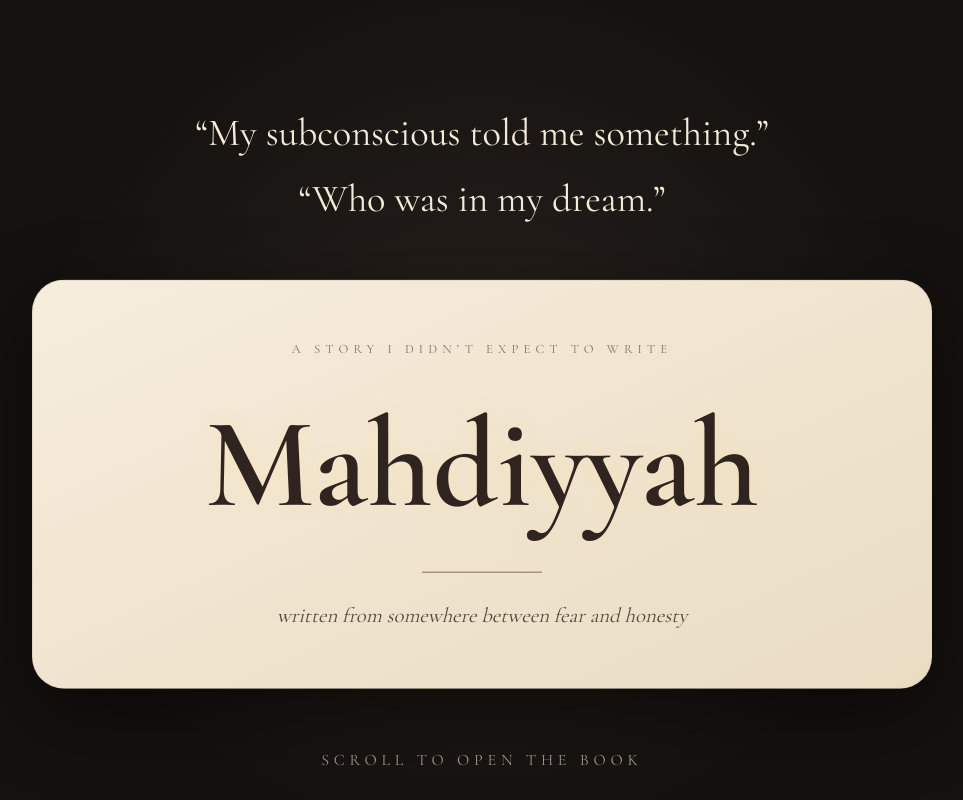
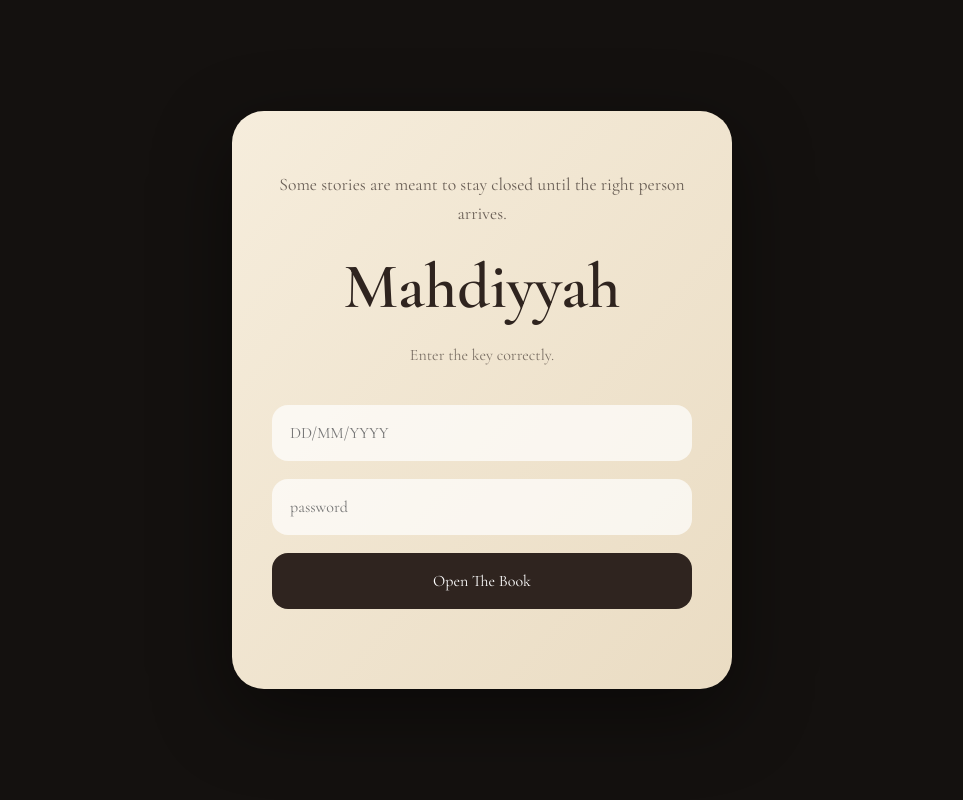
Before and after one commit to tawfeeq7860/mahdiyyah-book, a plain HTML site: page index.html in a window 1280 px wide. Shown: the top 800 px of the page, without its empty margins (158-1121 px from the left). Drawn offline with nearby package versions, Linux system fonts and the light colour scheme.

Commit message:
Update index.html

```diff
--- a/index.html
+++ b/index.html
@@ -3,6 +3,7 @@
 <head>
   <meta charset="UTF-8" />
   <meta name="viewport" content="width=device-width, initial-scale=1.0" />
+
   <title>Mahdiyyah</title>
 
   <link rel="preconnect" href="https://fonts.googleapis.com">
@@ -11,6 +12,7 @@
   <link href="https://fonts.googleapis.com/css2?family=Cormorant+Garamond:wght@300;400;500;600&display=swap" rel="stylesheet">
 
   <style>
+
     * {
       margin: 0;
       padding: 0;
@@ -33,6 +35,87 @@
       padding: 80px 20px;
       position: relative;
     }
+
+    /* LOCK SCREEN */
+
+    #lockScreen {
+      position: fixed;
+      inset: 0;
+      background: #14110f;
+      display: flex;
+      justify-content: center;
+      align-items: center;
+      z-index: 9999;
+      transition: opacity 1.2s ease;
+    }
+
+    .lock-box {
+      width: 90%;
+      max-width: 500px;
+      text-align: center;
+      background: linear-gradient(to bottom right, #f6eddc, #eadcc3);
+      color: #2f241f;
+      padding: 60px 40px;
+      border-radius: 32px;
+      box-shadow: 0 25px 80px rgba(0,0,0,0.45);
+    }
+
+    .lock-small {
+      font-size: 1.1rem;
+      opacity: 0.7;
+      margin-bottom: 20px;
+      line-height: 1.6;
+    }
+
+    .lock-title {
+      font-size: 4rem;
+      margin-bottom: 20px;
+    }
+
+    .lock-subtitle {
+      opacity: 0.6;
+      margin-bottom: 40px;
+    }
+
+    .lock-box input {
+      width: 100%;
+      padding: 18px;
+      margin-bottom: 18px;
+      border: none;
+      border-radius: 16px;
+      background: rgba(255,255,255,0.7);
+      font-size: 1rem;
+      outline: none;
+    }
+
+    .lock-box button {
+      width: 100%;
+      padding: 18px;
+      border: none;
+      border-radius: 16px;
+      background: #2f241f;
+      color: white;
+      cursor: pointer;
+      font-size: 1rem;
+      transition: 0.4s;
+    }
+
+    .lock-box button:hover {
+      opacity: 0.9;
+      transform: translateY(-2px);
+    }
+
+    #errorMessage {
+      margin-top: 20px;
+      color: #7a2e2e;
+      opacity: 0.8;
+    }
+
+    #mainSite {
+      display: none;
+    }
+
+    /* HERO */
 
     .hero {
       flex-direction: column;
@@ -114,6 +197,8 @@
       animation: pulse 2s infinite;
     }
 
+    /* CHAPTERS */
+
     .chapter-card {
       width: 100%;
       max-width: 1200px;
@@ -166,6 +251,8 @@
       opacity: 0.9;
     }
 
+    /* TAGS */
+
     .tags {
       margin-top: 30px;
       display: flex;
@@ -185,6 +272,8 @@
       color: white;
     }
 
+    /* QUOTES */
+
     .quote-boxes {
       display: grid;
       gap: 16px;
@@ -203,6 +292,8 @@
       transform: translateX(10px);
     }
 
+    /* BUBBLES */
+
     .message-bubbles {
       display: flex;
       flex-wrap: wrap;
@@ -217,6 +308,8 @@
       padding: 14px 22px;
       box-shadow: 0 5px 20px rgba(0,0,0,0.08);
     }
+
+    /* FINAL */
 
     .final-section {
       text-align: center;
@@ -260,7 +353,10 @@
       text-transform: uppercase;
     }
 
+    /* MOBILE */
+
     @media(max-width: 900px) {
+
       .chapter-content {
         grid-template-columns: 1fr;
       }
@@ -269,7 +365,10 @@
       .chapter-card {
         padding: 40px 30px;
       }
+
     }
+
+    /* ANIMATIONS */
 
     @keyframes fadeIn {
       from {
@@ -310,105 +409,211 @@
         opacity: 0.3;
       }
     }
+
   </style>
 </head>
 
 <body>
 
+  <!-- LOCK SCREEN -->
+
+  <div id="lockScreen">
+
+    <div class="lock-box">
+
+      <p class="lock-small">
+        Some stories are meant to stay closed
+        until the right person arrives.
+      </p>
+
+      <h1 class="lock-title">
+        Mahdiyyah
+      </h1>
+
+      <p class="lock-subtitle">
+        Enter the key correctly.
+      </p>
+
+      <input
+        type="text"
+        id="dateInput"
+        placeholder="DD/MM/YYYY"
+      />
+
+      <input
+        type="password"
+        id="passwordInput"
+        placeholder="password"
+      />
+
+      <button onclick="unlockBook()">
+        Open The Book
+      </button>
+
+      <p id="errorMessage"></p>
+
+    </div>
+
+  </div>
+
+  <!-- MAIN SITE -->
+
+  <div id="mainSite">
+
+    <!-- HERO -->
+
     <section class="hero">
-    <p class="intro-line">“My subconscious told me something.”</p>
 
-    <p class="intro-line secondary">“Who was in my dream.”</p>
+      <p class="intro-line">
+        “My subconscious told me something.”
+      </p>
+
+      <p class="intro-line secondary">
+        “Who was in my dream.”
+      </p>
 
       <div class="book">
-      <p class="book-subtitle">A Story I Didn’t Expect To Write</p>
 
-      <h1 class="book-title">Mahdiyyah</h1>
+        <p class="book-subtitle">
+          A Story I Didn’t Expect To Write
+        </p>
+
+        <h1 class="book-title">
+          Mahdiyyah
+        </h1>
 
         <div class="divider"></div>
 
         <p class="book-description">
           written from somewhere between fear and honesty
         </p>
+
       </div>
 
-    <p class="scroll-text">scroll to open the book</p>
+      <p class="scroll-text">
+        scroll to open the book
+      </p>
+
     </section>
 
+    <!-- CHAPTER 1 -->
+
     <section>
+
       <div class="chapter-card">
+
         <div class="chapter-glow"></div>
 
         <div class="chapter-content">
+
           <div>
-          <p class="chapter-label">Chapter I — The Beginning</p>
+
+            <p class="chapter-label">
+              Chapter I — The Beginning
+            </p>
 
             <h2 class="chapter-quote">
               I think something in me noticed you before I did.
             </h2>
+
           </div>
 
           <div>
+
             <p class="chapter-text">
               We met only last Saturday, yet somehow my mind keeps returning to you.
               It confuses me a little… how someone I barely know could already feel
               important.
             </p>
+
           </div>
+
         </div>
+
       </div>
+
     </section>
 
+    <!-- CHAPTER 2 -->
+
     <section>
+
       <div class="chapter-card">
+
         <div class="chapter-glow"></div>
 
         <div class="chapter-content">
+
           <div>
-          <p class="chapter-label">Chapter II — The Quiet Things</p>
+
+            <p class="chapter-label">
+              Chapter II — The Quiet Things
+            </p>
 
             <h2 class="chapter-quote">
               You never needed to be loud for me to notice you.
             </h2>
+
           </div>
 
           <div>
+
             <p class="chapter-text">
-            You express yourself in the smallest ways. Quietly. Softly.
-            The kind of things most people miss. But I noticed them.
+              You express yourself in the smallest ways.
+              Quietly. Softly.
+              The kind of things most people miss.
+              But I noticed them.
             </p>
 
             <div class="tags">
+
               <div class="tag">gentle</div>
               <div class="tag">thoughtful</div>
               <div class="tag">calming</div>
               <div class="tag">safe</div>
+
             </div>
+
           </div>
+
         </div>
+
       </div>
+
     </section>
 
+    <!-- CHAPTER 3 -->
+
     <section>
+
       <div class="chapter-card">
+
         <div class="chapter-glow"></div>
 
         <div class="chapter-content">
+
           <div>
-          <p class="chapter-label">Chapter III — Her Escape</p>
+
+            <p class="chapter-label">
+              Chapter III — Her Escape
+            </p>
 
             <h2 class="chapter-quote">
               Maybe this website is just me trying to meet you in your world.
             </h2>
+
           </div>
 
           <div>
+
             <p class="chapter-text">
-            You love books because they let you disappear from everything else
-            for a while. And honestly… I think that’s beautiful.
+              You love books because they let you disappear
+              from everything else for a while.
+              And honestly… I think that’s beautiful.
             </p>
 
             <div class="quote-boxes">
+
               <div class="quote-box">
                 “Maybe that’s why I wanted to write this like a book.”
               </div>
@@ -420,65 +625,106 @@
               <div class="quote-box">
                 “And somehow… you became one of mine.”
               </div>
+
             </div>
+
           </div>
+
         </div>
+
       </div>
+
     </section>
 
+    <!-- CHAPTER 4 -->
+
     <section>
+
       <div class="chapter-card">
+
         <div class="chapter-glow"></div>
 
         <div class="chapter-content">
+
           <div>
-          <p class="chapter-label">Chapter IV — Fear</p>
+
+            <p class="chapter-label">
+              Chapter IV — Fear
+            </p>
 
             <h2 class="chapter-quote">
-            What scares me isn’t liking you. It’s how much I already do.
+              What scares me isn’t liking you.
+              It’s how much I already do.
             </h2>
+
           </div>
 
           <div>
+
             <p class="chapter-text">
-            I overthink a lot. I wonder what happens if the feelings aren’t
-            mutual. I wonder if I’m setting myself up to get hurt again.
+              I overthink a lot.
+              I wonder what happens if the feelings aren’t mutual.
+              I wonder if I’m setting myself up to get hurt again.
             </p>
+
           </div>
+
         </div>
+
       </div>
+
     </section>
 
+    <!-- CHAPTER 5 -->
+
     <section>
+
       <div class="chapter-card">
+
         <div class="chapter-glow"></div>
 
         <div class="chapter-content">
+
           <div>
-          <p class="chapter-label">Chapter V — The Comfort</p>
+
+            <p class="chapter-label">
+              Chapter V — The Comfort
+            </p>
 
             <h2 class="chapter-quote">
               You became part of my days before I realised I was letting you in.
             </h2>
+
           </div>
 
           <div>
+
             <p class="chapter-text">
-            Every morning, every night, every random moment in the day…
+              Every morning, every night,
+              every random moment in the day…
               I find myself wanting to message you.
             </p>
 
             <div class="message-bubbles">
+
               <div class="bubble">good morning</div>
               <div class="bubble">good night?</div>
               <div class="bubble">im on the way home</div>
+
             </div>
+
           </div>
+
         </div>
+
       </div>
+
     </section>
 
+    <!-- FINAL -->
+
     <section class="final-section">
+
       <p class="final-small">
         “So maybe this is me finally putting the overthinking aside…”
       </p>
@@ -495,7 +741,61 @@
       <p class="ending">
         Every story starts somewhere.
       </p>
+
     </section>
+
+  </div>
+
+  <!-- SCRIPT -->
+
+  <script>
+
+    function unlockBook() {
+
+      const date = document
+        .getElementById("dateInput")
+        .value
+        .trim();
+
+      const password = document
+        .getElementById("passwordInput")
+        .value
+        .trim()
+        .toLowerCase();
+
+      const error = document
+        .getElementById("errorMessage");
+
+      if (
+        date === "16/05/2026" &&
+        password === "your cute"
+      ) {
+
+        document.getElementById("lockScreen")
+          .style.opacity = "0";
+
+        setTimeout(() => {
+
+          document.getElementById("lockScreen")
+            .style.display = "none";
+
+          document.getElementById("mainSite")
+            .style.display = "block";
+
+          window.scrollTo(0, 0);
+
+        }, 1200);
+
+      } else {
+
+        error.innerText =
+          "The book stays closed.";
+
+      }
+
+    }
+
+  </script>
 
 </body>
 </html>
```
Lines whose indentation alone changed are shown as unchanged.
